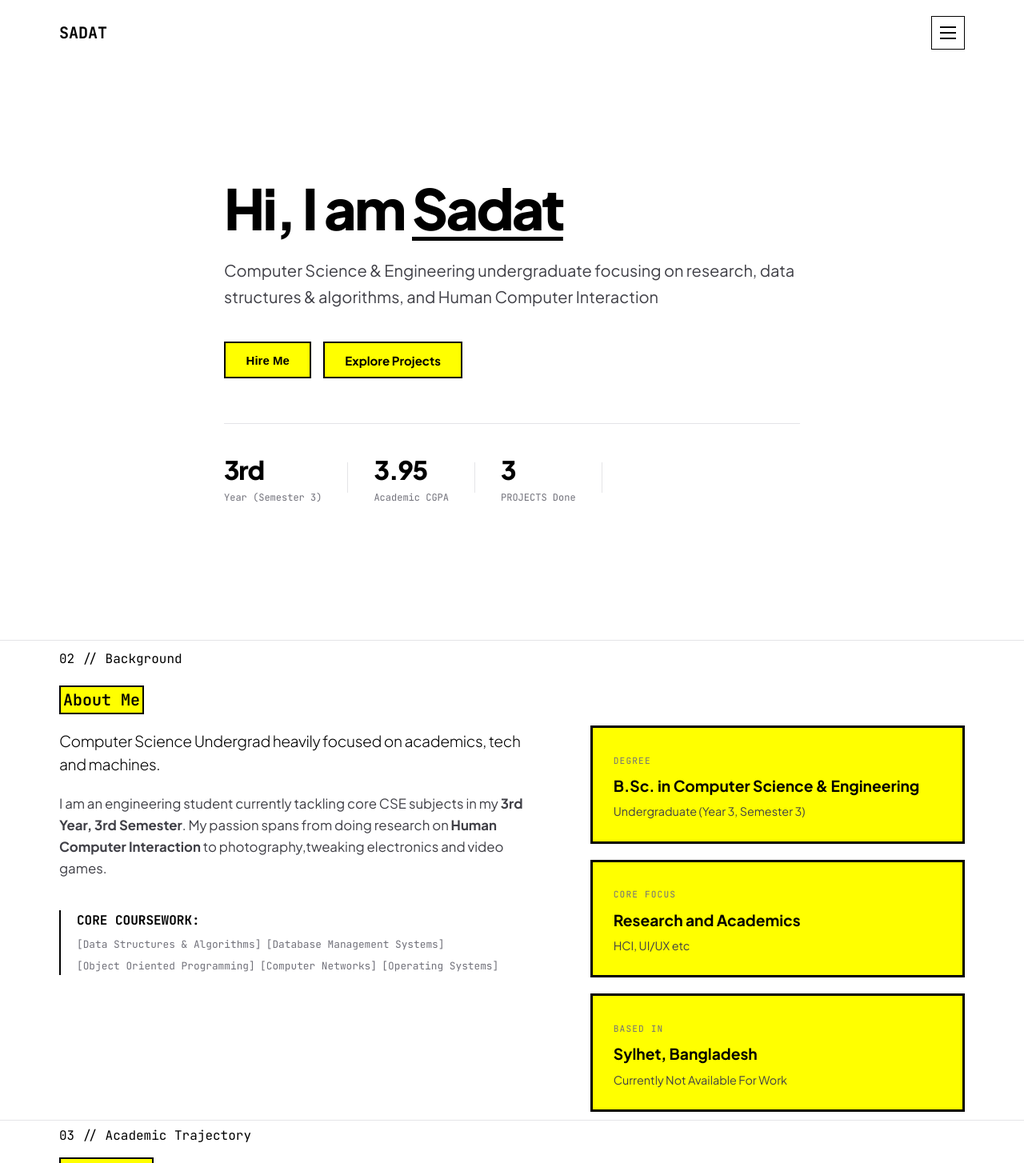
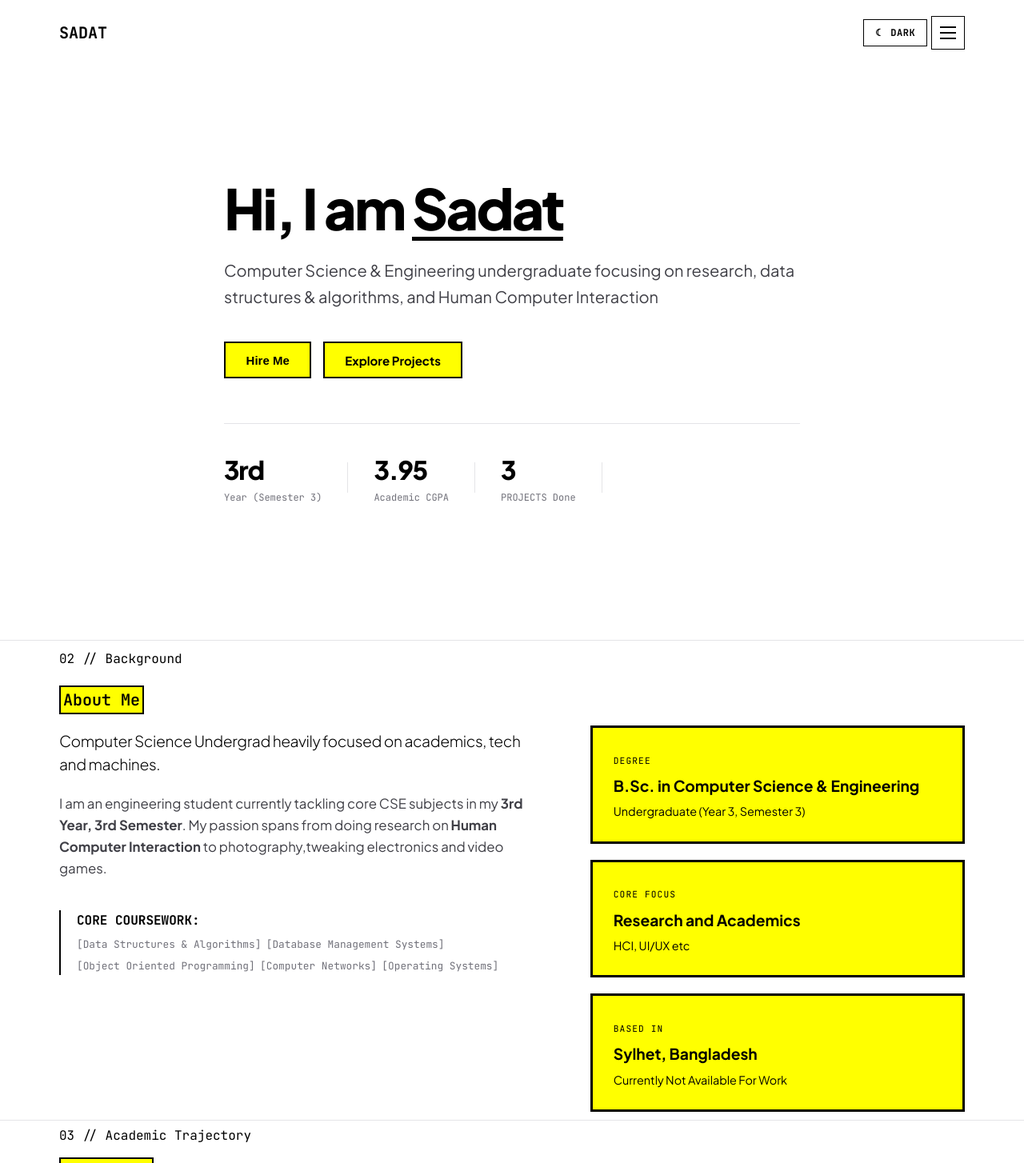
Before and after one commit to ShafiilSadat013/MyPortfolioFinal, a React (Vite) app: page / in a window 1280 px wide. Shown: the top 1454 px of the page at 80% size. Built offline with nearby package versions, Linux system fonts and the light colour scheme.

Commit message:
again touch

```diff
--- a/src/components/About/About.css
+++ b/src/components/About/About.css
@@ -98,6 +98,7 @@
   text-transform: uppercase;
   color: var(--text-muted);
   letter-spacing: 0.1em;
+  color: black;
 }
 
 .info-card h4 {
@@ -105,11 +106,12 @@
   font-weight: 700;
   color: var(--text-primary);
   margin: 0.35rem 0;
+  color: black;
 }
 
 .info-card p {
   font-size: 0.9rem;
-  color: var(--text-secondary);
+  color: black;
 }
 
 @media (max-width: 860px) {
--- a/src/components/Navbar/Navbar.css
+++ b/src/components/Navbar/Navbar.css
@@ -32,7 +32,7 @@
   font-size: 20px;
   font-weight: 800;
   text-decoration: none;
-  color: var(--text-primary)
+  color: var(--text-primary);
   display: flex;
   align-items: center;
   gap: 5px;
--- a/src/components/Navbar/Navbar.jsx
+++ b/src/components/Navbar/Navbar.jsx
@@ -23,13 +23,13 @@ export default function Navbar({ isDarkMode, toggleTheme, onOpenHireModal, onOpe
 
           <div className="nav-controls">
             {/* dark mode button here */}
-            {/* <button
+            <button
               className="theme-btn font-mono"
               onClick={toggleTheme}
               title="Toggle Black / White Mode"
             >
               {isDarkMode ? '☼ LIGHT' : '☾ DARK'}
-            </button>   */}
+            </button>
 
             {/* for hamburger icon */}
             <button className={`hamburger-btn ${isOpen ? 'active' : ''}`} onClick={() => setIsOpen(!isOpen)}
--- a/src/index.css
+++ b/src/index.css
@@ -28,10 +28,10 @@
   --bg-primary: #09090b;
   --bg-card: #121215;
   --bg-subtle: #18181b;
-  --border-color: #ffffff;
+  --border-color: black;
   --border-subtle: rgb(216, 213, 213);
 
-  --text-primary: #ffffff;
+  --text-primary: white;
   --text-secondary: #a1a1aa;
   --text-muted: #71717a;
 
@@ -44,6 +44,8 @@
   --dot-color: rgba(255, 255, 255, 0.12);
   --shadow-sm: 0 2px 4px rgba(0,0,0,0.4);
   --shadow-md: 4px 4px 0px #ffffff;
+
+
 }
 
 * {
@@ -58,7 +60,7 @@ html {
 
 body {
   font-family: 'Plus Jakarta Sans', -apple-system, BlinkMacSystemFont, sans-serif;
-  background-color: white;
+  background-color: var(--bg-primary);
   color: var(--text-primary);
   line-height: 1.6;
   /* background-image: radial-gradient(var(--dot-color) 1.2px, transparent 1.2px); */
@@ -81,6 +83,7 @@ body {
 
 .section-header #yellow{
   background-color: yellow;
+  color: black;
   padding: 3px;
   border: 2px solid black;
   font-family: 'JetBrains Mono', monospace;
```
